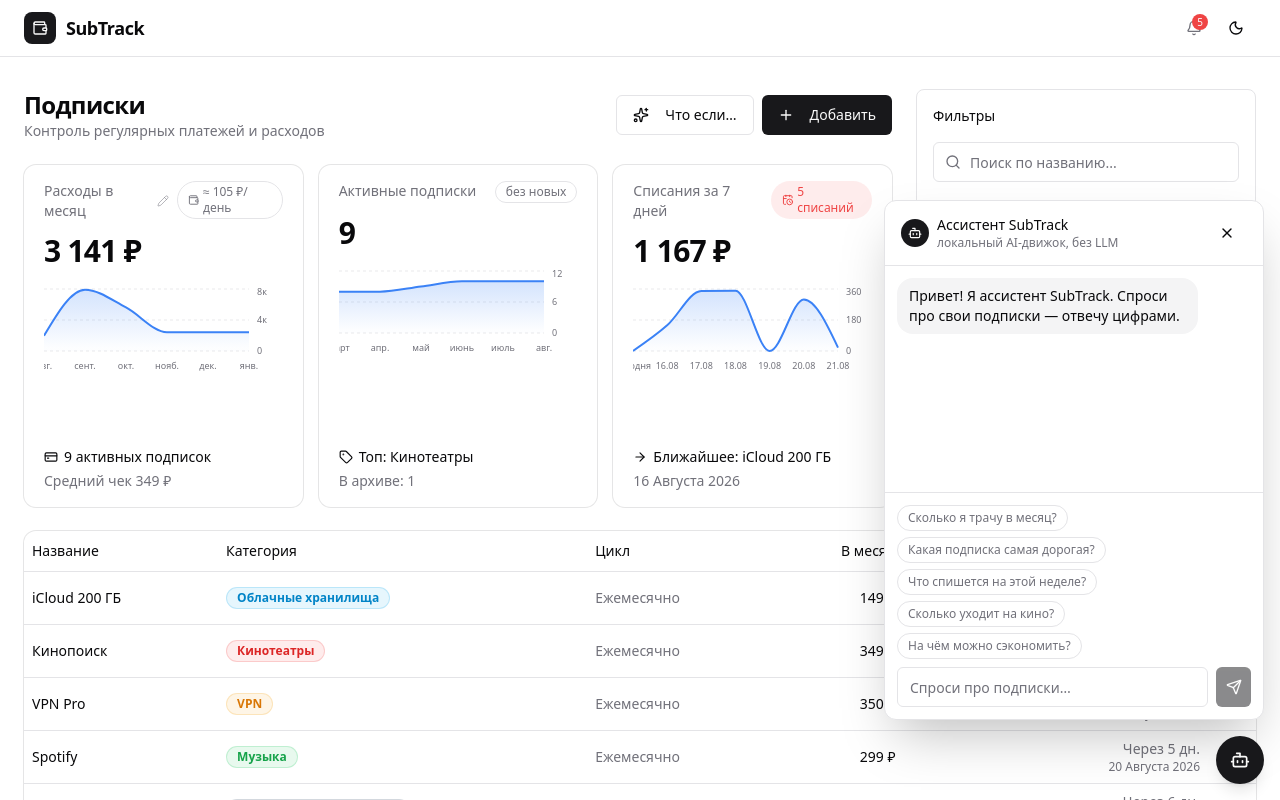
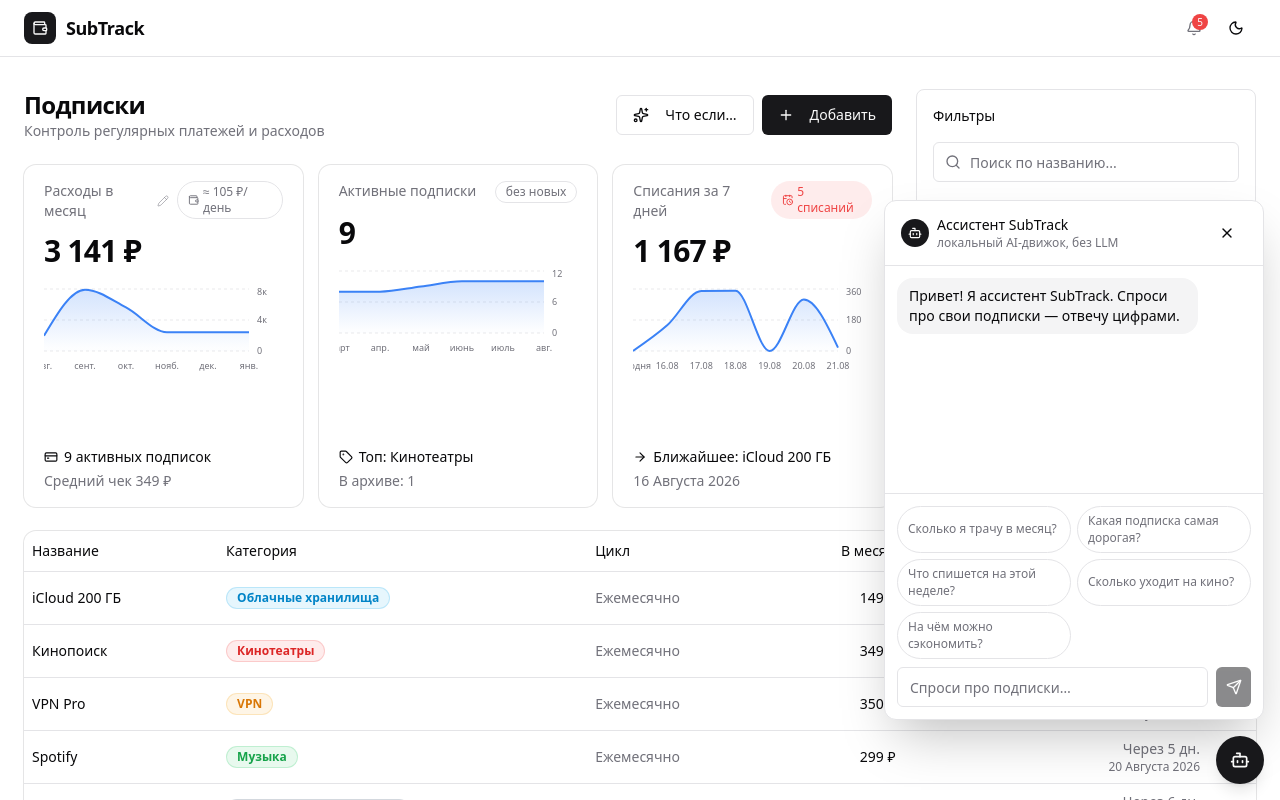
Before and after one commit to jokutRX/Subtrack, a React (Vite) app: page / in a window 1280 px wide. Both pictures are taken after a click on the button 1240 px from the left and 760 px from the top of the page. Shown: the top 800 px of the page. Built offline with nearby package versions, Linux system fonts and the light colour scheme.

Commit message:
style: arrange assistant suggestion chips in two-column grid

```diff
--- a/src/features/assistant/ui/AssistantWidget.tsx
+++ b/src/features/assistant/ui/AssistantWidget.tsx
@@ -78,7 +78,7 @@ export function AssistantWidget() {
   return (
     <>
       {open && (
-        <div className="fixed bottom-20 right-4 z-50 flex h-[520px] w-[calc(100vw-2rem)] max-w-[380px] flex-col overflow-hidden rounded-xl border bg-background shadow-2xl">
+        <div className="assistant-panel fixed bottom-20 right-4 z-50 flex h-[520px] w-[calc(100vw-2rem)] max-w-[380px] flex-col overflow-hidden rounded-xl border bg-background shadow-2xl">
           <div className="flex items-center justify-between border-b px-4 py-3">
             <div className="flex items-center gap-2">
               <div className="flex h-7 w-7 items-center justify-center rounded-full bg-primary text-primary-foreground">
@@ -112,11 +112,11 @@ export function AssistantWidget() {
           </MessageScrollerProvider>
 
           <div className="border-t p-3">
-            <div className="mb-2 flex flex-wrap gap-1.5">
+            <div className="mb-2 grid grid-cols-2 gap-1.5">
               {SUGGESTIONS.map((s) => (
                 <button
                   key={s}
-                  className="rounded-full border px-2.5 py-1 text-xs text-muted-foreground transition-colors hover:bg-muted hover:text-foreground"
+                  className="rounded-full border px-2.5 py-1.5 text-left text-xs leading-snug text-muted-foreground transition-colors hover:bg-muted hover:text-foreground"
                   onClick={() => submit(s)}
                 >
                   {s}
```
